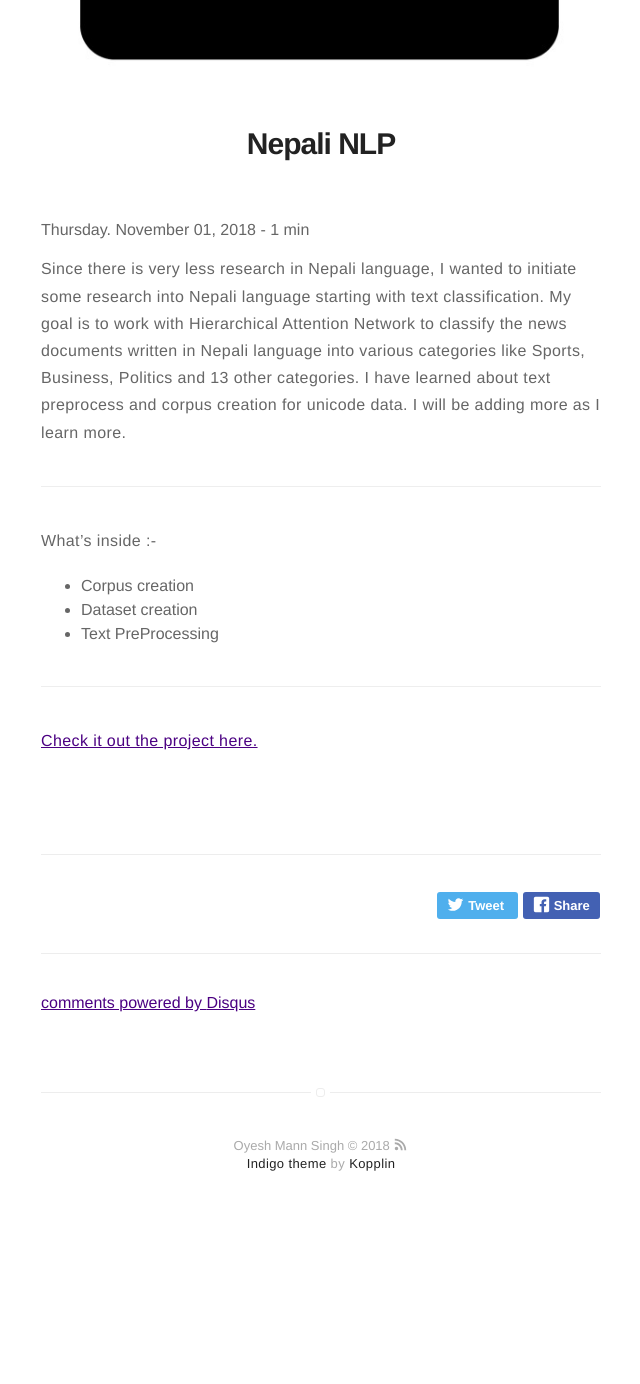
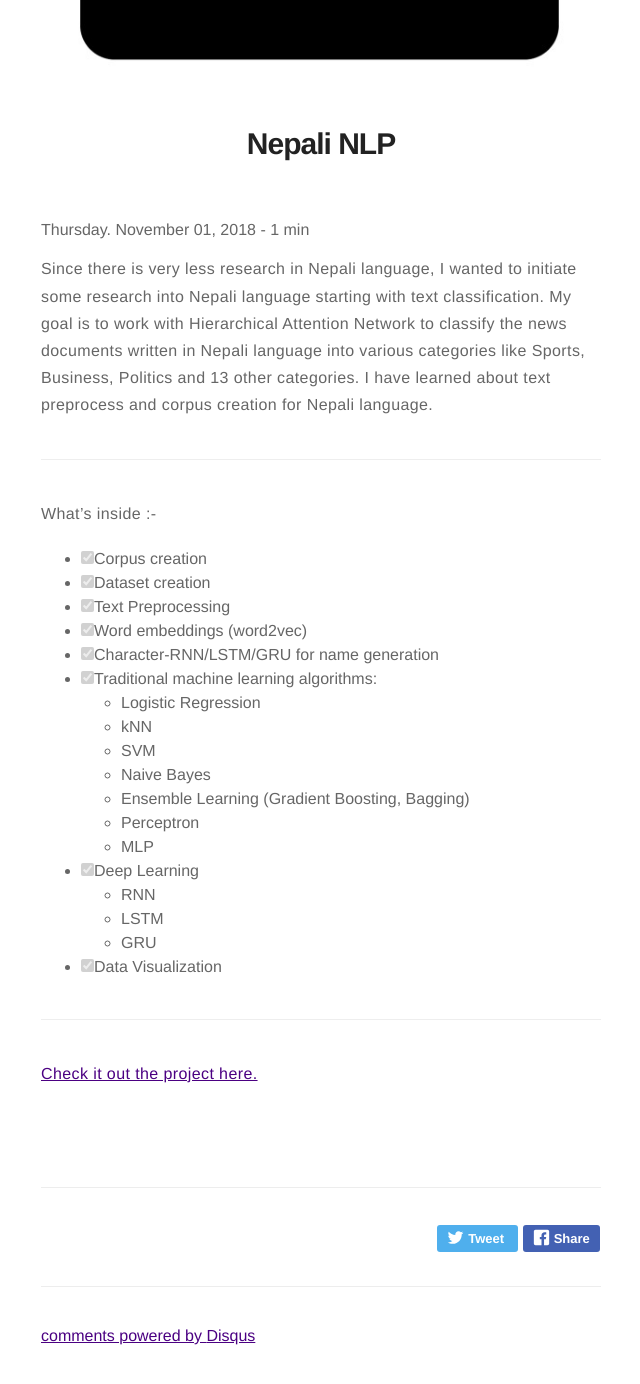
Before and after one commit to oya163/oya163.github.io, a Jekyll site: the page built from _posts/2018-11-25-nepali-nlp.markdown, in a window 1280 px wide and 1400 px high, scrolled down 394 px. Shown: the top 1384 px of the window, without its empty margins (319-959 px from the left). Built offline with Jekyll 4.4.1, drawn with Linux system fonts in a browser that asks for light colours; comment, search, counter and statistics services are not loaded; before the commit the page ends 1629 px from its top, so only the background shows below that.

Commit message:
Revamped the description

```diff
--- a/_posts/2018-11-25-nepali-nlp.markdown
+++ b/_posts/2018-11-25-nepali-nlp.markdown
@@ -14,15 +14,30 @@ description: "Main goal is to classify Nepali documents into various categories"
 Since there is very less research in Nepali language, I wanted to initiate some research into Nepali
 language starting with text classification. My goal is to work with Hierarchical Attention Network
 to classify the news documents written in Nepali language into various categories like Sports,
-Business, Politics and 13 other categories. I have learned about text preprocess and corpus creation for unicode data. I will be adding more as I learn more.
+Business, Politics and 13 other categories. I have learned about text preprocess and corpus creation for Nepali language.
 
 ---
 
 What's inside :-
 
-- Corpus creation
-- Dataset creation
-- Text PreProcessing
+- [x] Corpus creation
+- [x] Dataset creation
+- [x] Text Preprocessing
+- [x] Word embeddings (word2vec)
+- [x] Character-RNN/LSTM/GRU for name generation
+- [x] Traditional machine learning algorithms:
+  - Logistic Regression
+  - kNN
+  - SVM
+  - Naive Bayes
+  - Ensemble Learning (Gradient Boosting, Bagging)
+  - Perceptron
+  - MLP
+- [x] Deep Learning
+  - RNN
+  - LSTM
+  - GRU
+- [x] Data Visualization
 
 ---
 
```
